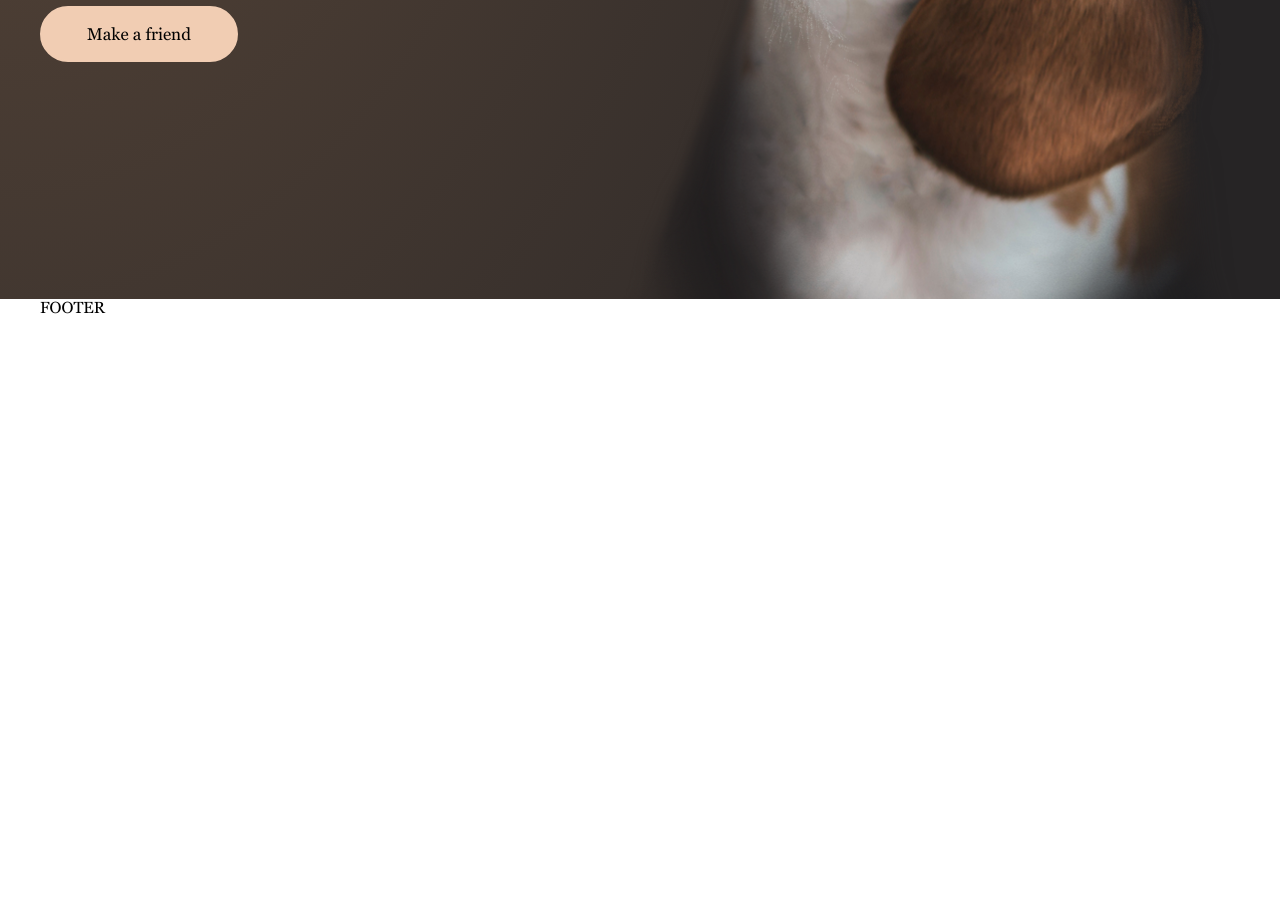
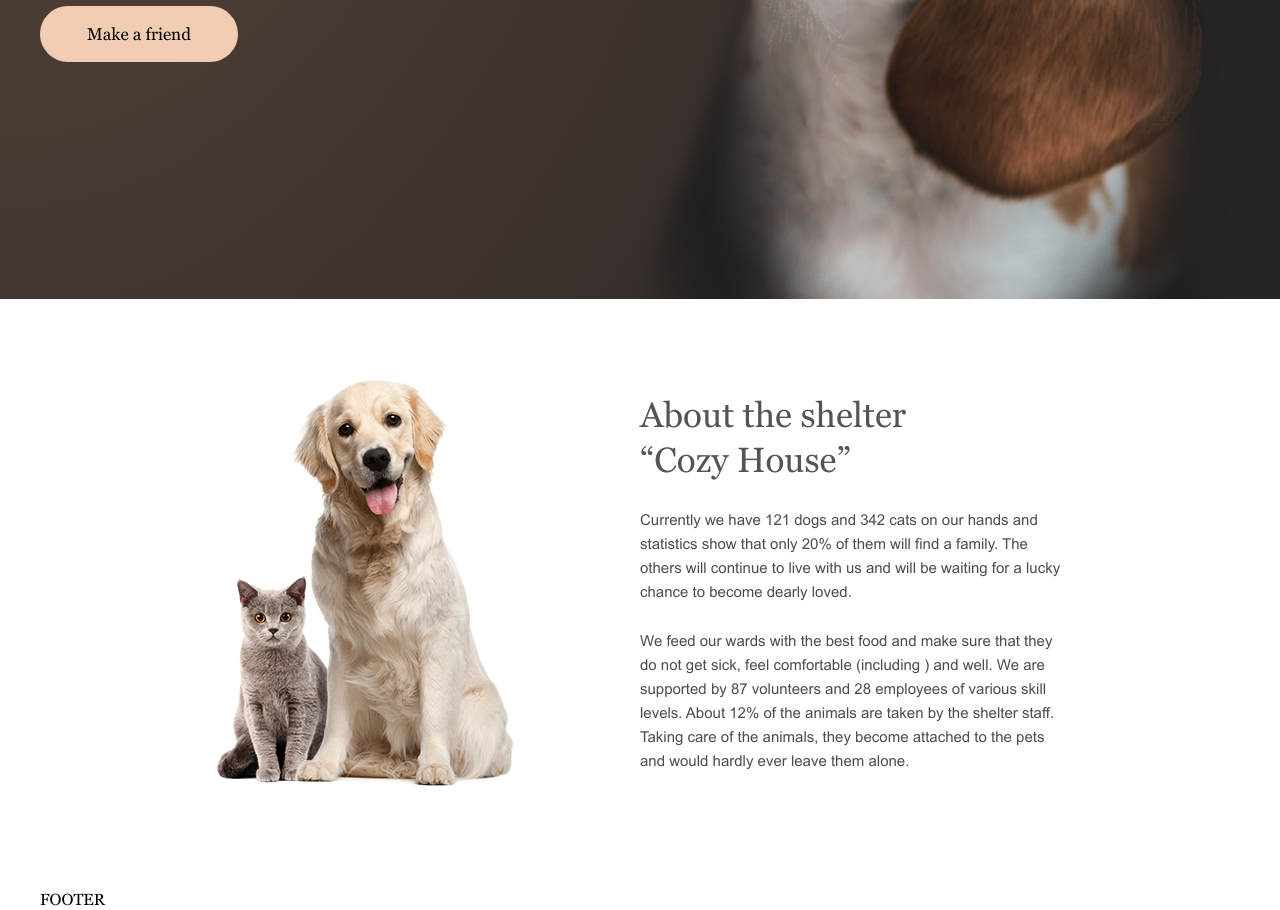
Before and after one commit to yygthb/-rsschool-stage1, a website built with webpack: page shelter/src/index.html in a window 1280 px wide. Shown: the part 607-1517 px from the top of the page. Before the commit the page ends 924 px from the top, so only its background shows below. Built offline with nearby package versions, Linux system fonts and the light colour scheme.

Commit message:
feat: add about-article on index page

```diff
--- a/shelter/src/assets/scss/layout/_all.scss
+++ b/shelter/src/assets/scss/layout/_all.scss
@@ -1,2 +1,3 @@
 @import "header";
 @import "footer";
+@import "article";
--- /dev/null
+++ b/shelter/src/assets/scss/layout/_article.scss
@@ -0,0 +1,16 @@
+.article {
+  margin: 80px 0 100px;
+
+  .article__title {
+    font-size: 35px;
+    line-height: 45px;
+    color: $color-dark-l;
+    @include fontGeorgia();
+  }
+
+  .article__text {
+    font-size: 15px;
+    line-height: 24px;
+    color: $color-dark-xl;
+  }
+}
--- a/shelter/src/assets/scss/pages/index.scss
+++ b/shelter/src/assets/scss/pages/index.scss
@@ -40,4 +40,34 @@ body.index {
       }
     }
   }
+
+  .about__container {
+    display: flex;
+    max-width: 850px;
+    margin: 0 auto;
+
+    .img__container {
+      width: calc(50% - 20px);
+      margin-right: 20px;
+
+      img {
+        max-width: 100%;
+        height: auto;
+      }
+    }
+
+    .article__content {
+      width: 50%;
+
+      .article__title {
+        margin-top: 14px;
+        margin-bottom: 25px;
+        max-width: 280px;
+      }
+
+      .article__text:not(:last-child) {
+        margin-bottom: 25px;
+      }
+    }
+  }
 }
--- a/shelter/src/index.html
+++ b/shelter/src/index.html
@@ -55,13 +55,44 @@
               <a href="#" class="button">Make a friend</a>
             </div>
             <img
-              src="./assets/img/hero_img.png"
+              src="./assets/img/img_hero.png"
               alt="dog image"
               class="hero__img"
             />
           </div>
         </div>
       </section>
+
+      <article class="article article__about">
+        <div class="container">
+          <div class="about__container">
+            <div class="img__container">
+              <img
+                src="./assets/img/img_about.png"
+                alt="cat and dog image"
+                class="article__img"
+              />
+            </div>
+            <div class="article__content">
+              <h2 class="article__title">About the shelter “Cozy House”</h2>
+              <p class="article__text">
+                Currently we have 121 dogs and 342 cats on our hands and
+                statistics show that only 20% of them will find a family. The
+                others will continue to live with us and will be waiting for a
+                lucky chance to become dearly loved.
+              </p>
+              <p class="article__text">
+                We feed our wards with the best food and make sure that they do
+                not get sick, feel comfortable (including ) and well. We are
+                supported by 87 volunteers and 28 employees of various skill
+                levels. About 12% of the animals are taken by the shelter staff.
+                Taking care of the animals, they become attached to the pets and
+                would hardly ever leave them alone.
+              </p>
+            </div>
+          </div>
+        </div>
+      </article>
     </main>
 
     <footer class="footer">
```
Also changed, not shown: shelter/src/assets/img/img_about.png (added), shelter/src/assets/img/img_donate.png (added), shelter/src/assets/img/img_hero.png (renamed from shelter/src/assets/img/hero_img.png).
